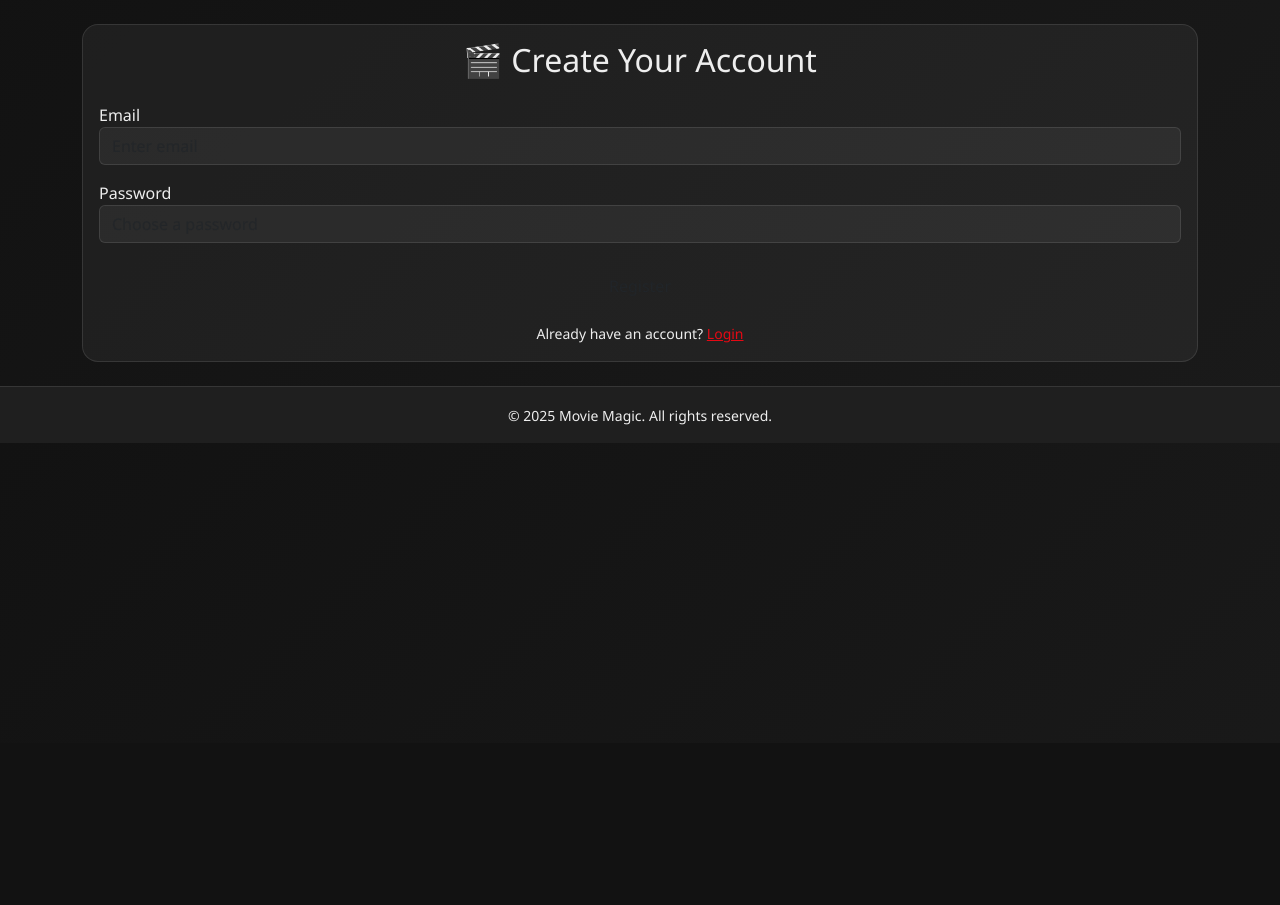
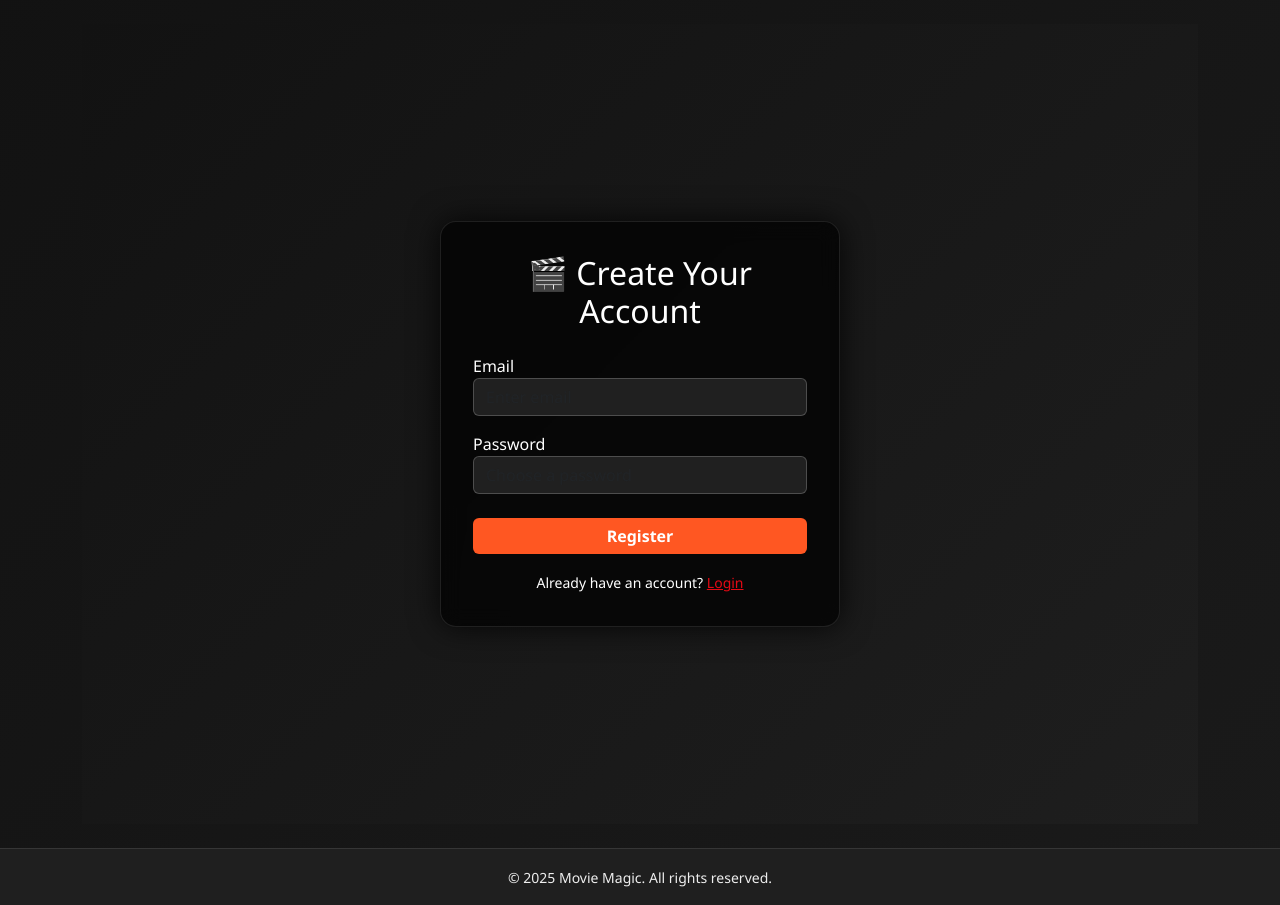
Before and after one commit to vamsi746/MovieMagic, a Flask app: page /register in a window 1280 px wide. Shown: the part 57-962 px from the top of the page. Before the commit the page ends 500 px from the top, so only its background shows below. Run offline with Flask 3, Linux system fonts and the light colour scheme.

Commit message:
Update style.css

```diff
--- a/static/style.css
+++ b/static/style.css
@@ -407,3 +407,147 @@
     font-size: 1.7rem;
   }
 }
+/* 🎬 Login Card Styling */
+.login-card {
+  background: rgba(0, 0, 0, 0.85);
+  padding: 2rem;
+  border-radius: 1rem;
+  max-width: 400px;
+  width: 100%;
+  color: #fff;
+  box-shadow: 0 0 30px rgba(0,0,0,0.7);
+  backdrop-filter: blur(6px);
+  border: 1px solid rgba(255,255,255,0.1);
+}
+
+.login-card h2 {
+  font-weight: 600;
+  color: #ffc107;
+}
+
+.login-card label {
+  color: #ccc;
+}
+
+.login-card .form-control {
+  background-color: rgba(255,255,255,0.1);
+  border: none;
+  color: #fff;
+}
+
+.login-card .form-control:focus {
+  background-color: rgba(255,255,255,0.2);
+  box-shadow: none;
+  color: #fff;
+}
+
+.login-card .btn-primary {
+  background: #ff5722;
+  border: none;
+}
+
+.login-card .btn-primary:hover {
+  background: #e64a19;
+}
+
+.login-card a {
+  color: #03a9f4;
+}
+
+.login-card a:hover {
+  color: #0288d1;
+}
+/* 🎬 Cinematic Background */
+.cinema-bg {
+  background: url('/static/cinema.jpg') center/cover no-repeat;
+  min-height: 100vh;
+  display: flex;
+  align-items: center;
+  justify-content: center;
+}
+
+/* 🧊 Glass Card */
+.glass-card {
+  background: rgba(0, 0, 0, 0.65);
+  backdrop-filter: blur(10px);
+  padding: 2rem;
+  border-radius: 1rem;
+  width: 100%;
+  max-width: 400px;
+  box-shadow: 0 0 30px rgba(0,0,0,0.8);
+  color: #fff;
+}
+
+/* ✨ Neon Button */
+.neon-btn {
+  background: #ff5722;
+  border: none;
+  color: #fff;
+  font-weight: 600;
+  transition: all 0.3s ease;
+}
+
+.neon-btn:hover {
+  background: #ff784e;
+  box-shadow: 0 0 10px #ff5722, 0 0 20px #ff5722, 0 0 30px #ff5722;
+  color: #000;
+}
+
+/* ✨ Input styling */
+.glass-card .form-control {
+  background-color: rgba(255,255,255,0.1);
+  border: 1px solid rgba(255,255,255,0.2);
+  color: #fff;
+}
+
+.glass-card .form-control:focus {
+  background-color: rgba(255,255,255,0.2);
+  color: #fff;
+}
+/* 🎬 Subtle Gradient Background */
+.gradient-bg {
+  background: linear-gradient(135deg, #121212, #1e1e1e);
+  min-height: 100vh;
+  display: flex;
+  align-items: center;
+  justify-content: center;
+}
+
+/* 🧊 Glass Card */
+.glass-card {
+  background: rgba(0, 0, 0, 0.7);
+  backdrop-filter: blur(10px);
+  padding: 2rem;
+  border-radius: 1rem;
+  width: 100%;
+  max-width: 400px;
+  box-shadow: 0 0 30px rgba(0,0,0,0.8);
+  color: #fff;
+}
+
+/* ✨ Neon Button */
+.neon-btn {
+  background: #ff5722;
+  border: none;
+  color: #fff;
+  font-weight: 600;
+  transition: all 0.3s ease;
+}
+
+.neon-btn:hover {
+  background: #ff784e;
+  box-shadow: 0 0 10px #ff5722, 0 0 20px #ff5722;
+  color: #000;
+}
+
+/* ✨ Input styling */
+.glass-card .form-control {
+  background-color: rgba(255,255,255,0.1);
+  border: 1px solid rgba(255,255,255,0.2);
+  color: #fff;
+}
+
+.glass-card .form-control:focus {
+  background-color: rgba(255,255,255,0.2);
+  color: #fff;
+}
```
